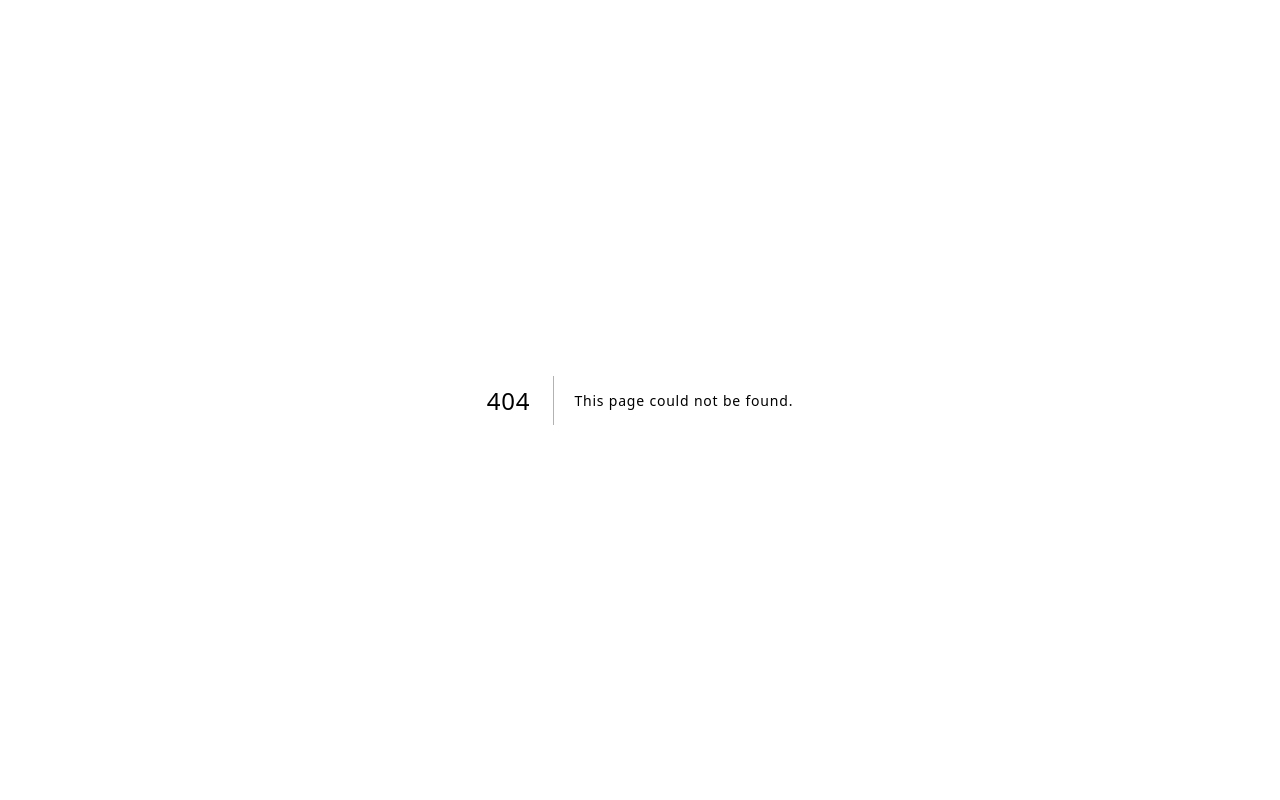
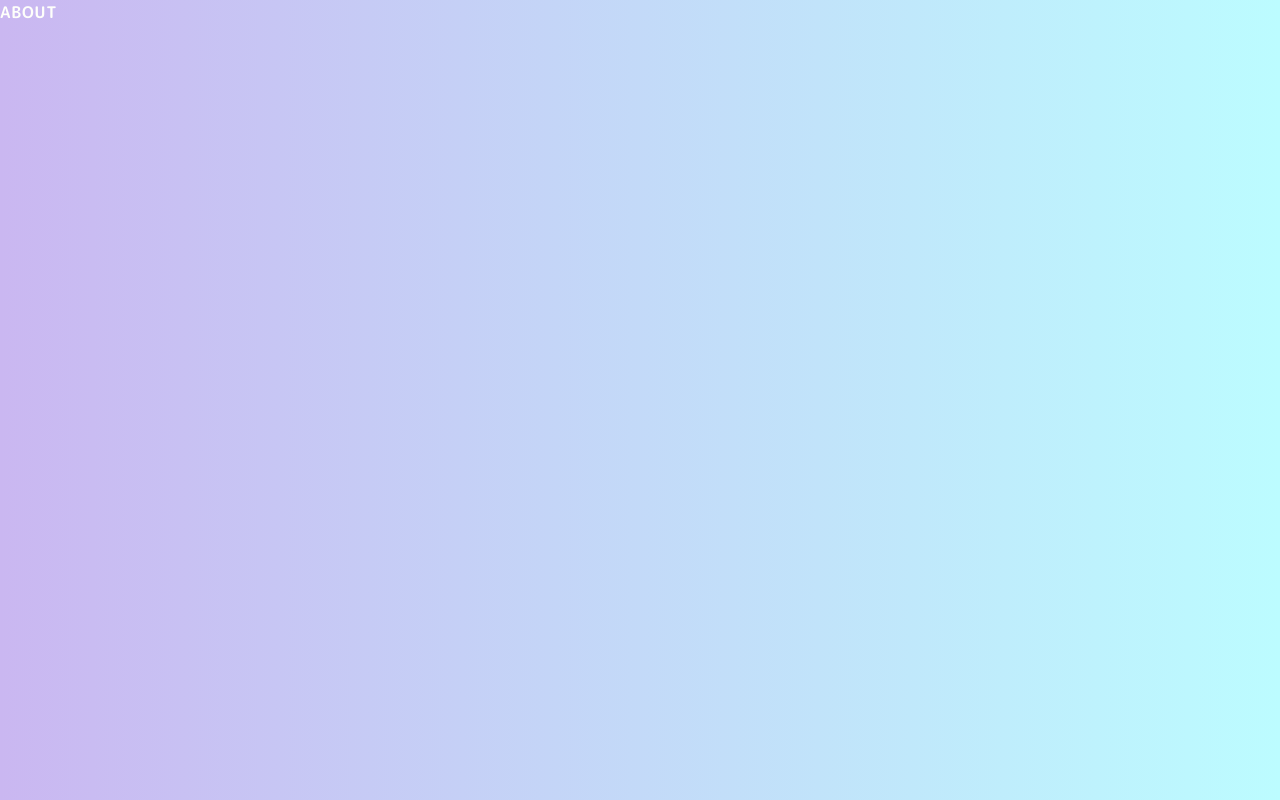
Before and after one commit to chinami1025/next-profile-site, a Next.js app: page /about in a window 1280 px wide. Before the commit this address had no page. Built offline with nearby package versions, Linux system fonts and the light colour scheme.

Commit message:
✨ Aboutページの作成

```diff
--- /dev/null
+++ b/app/about/page.tsx
@@ -0,0 +1,11 @@
+import React from 'react';
+
+const page = () => {
+  return (
+    <div>
+      <h1 className=''>ABOUT</h1>
+    </div>
+  );
+};
+
+export default page;
```
